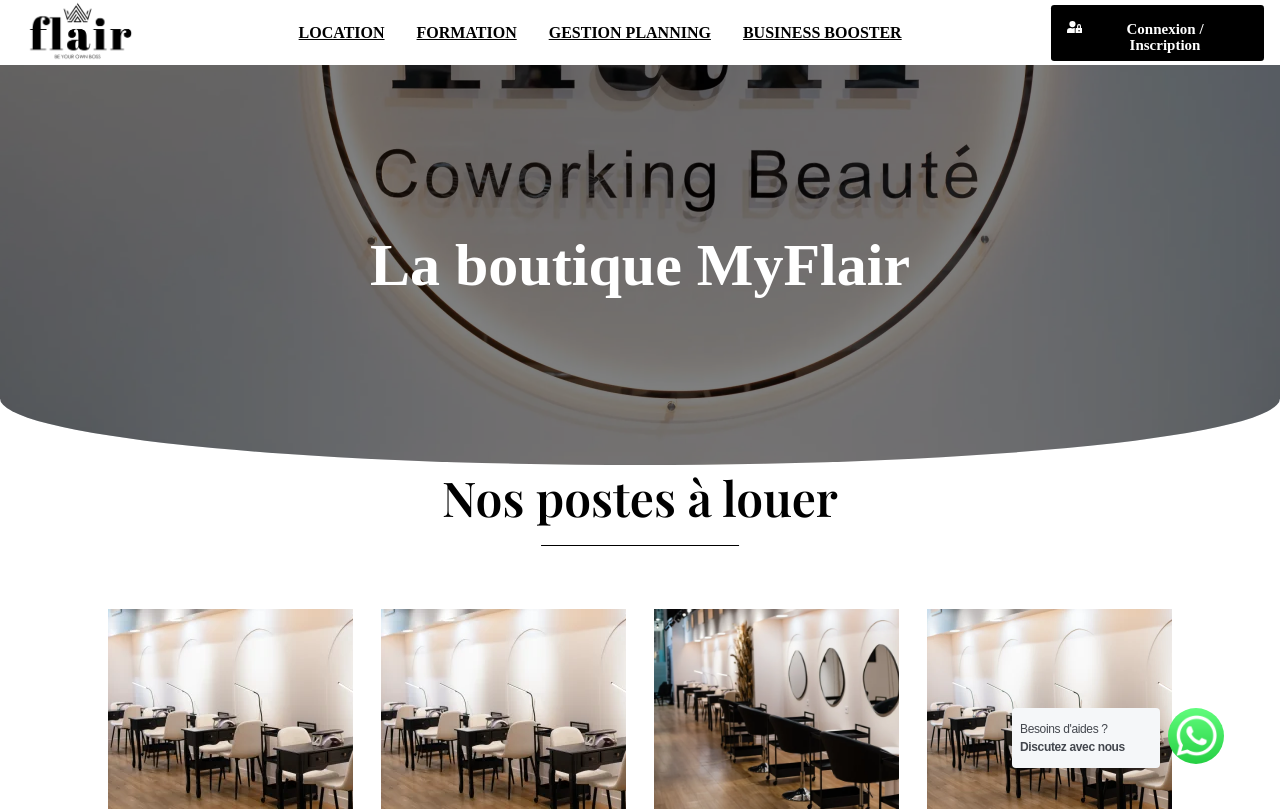
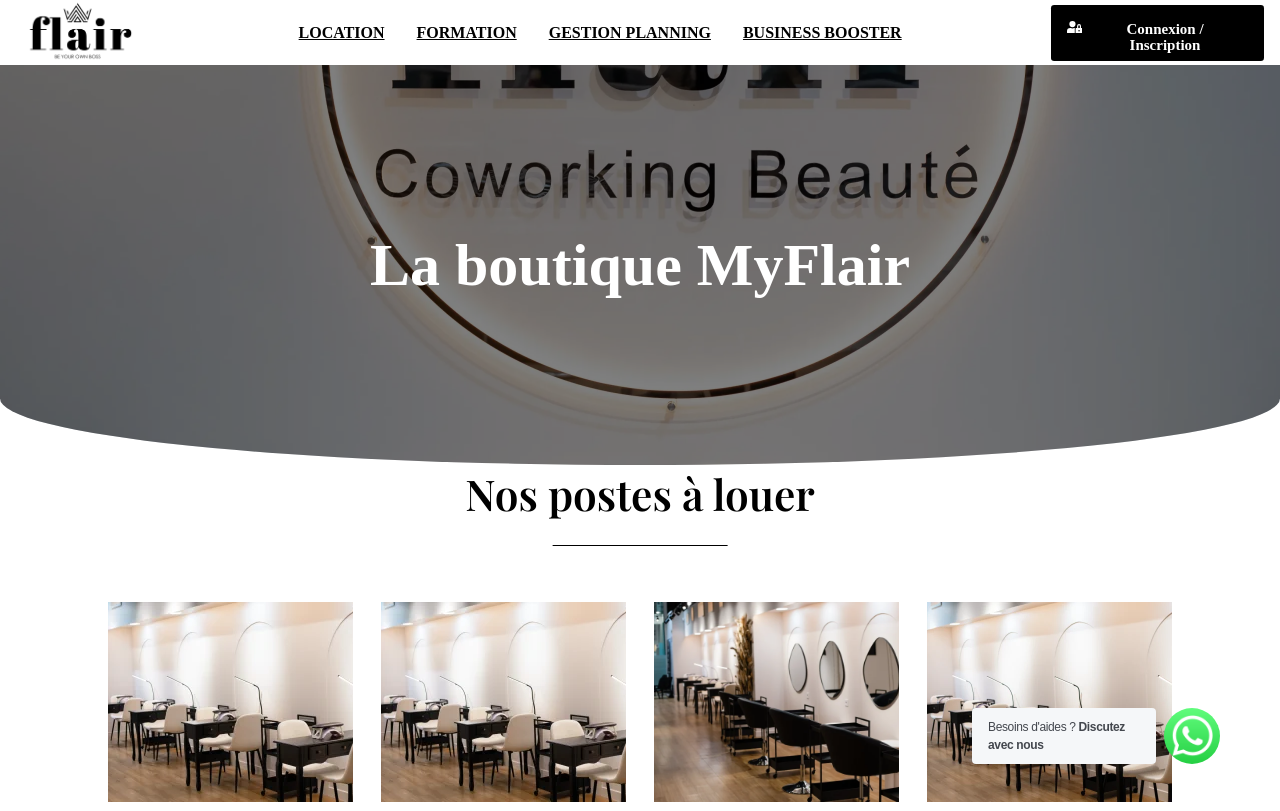
Before and after one commit to nivorako/Myflair-react, a React (Vite) app: page / in a window 1280 px wide. Shown: the top 811 px of the page. Built offline with nearby package versions, Linux system fonts and the light colour scheme; a web font is replaced by a local one.

Commit message:
whatsappModal-service

```diff
--- a/src/assets/components/section/index.css
+++ b/src/assets/components/section/index.css
@@ -13,7 +13,7 @@
     position: relative;
     font-family: "Playfair Display", Sans-serif;
     font-weight: 600;
-    font-size: 3rem;
+    font-size: 2.65rem;
     margin-bottom: 5rem;
     color: var(--color-primary);
     @media screen and (max-width:764px) {
--- a/src/assets/components/whatsappAd/index.css
+++ b/src/assets/components/whatsappAd/index.css
@@ -8,11 +8,11 @@
 }
 
 .whatsappAd-text{
-    width: 156px;
-    height: auto;
+    width: 180px;
+    height: 56px;
     font-family: Arial,Helvetica,sans-serif;
     background-color: #f5f7f9;
-    padding: 0 .5rem;
+    padding: 0 1rem;
     border-radius: 4px;
     color: #43474e;
     font-size: 12px;
--- a/src/assets/components/whatsappModal/WhatsappModal.jsx
+++ b/src/assets/components/whatsappModal/WhatsappModal.jsx
@@ -2,8 +2,9 @@
 import "./index.css";
 import WhatsappClose from '../whatsappClose/WhatsappClose';
 import WhatsappSvg from '../whatsappSvg/WhatsappSvg';
+import WhatsappAd from '../whatsappAd/WhatsappAd';
 
-const WhatsappModal = ({iconClicked, visible, showService}) => {
+const WhatsappModal = ({iconClicked, visible}) => {
 
     return (
         <div className='whatsapp-modal'>
@@ -11,7 +12,9 @@
                 <div className={`whatsapp-modal-modal ${visible ? "fadeOutService" : "fadeInService"}`}>
                     <div className='whatsapp-modalConv'>
                         <div className='whatsapp-modalConv-icon'>
-                            <WhatsappSvg />
+                            <WhatsappSvg
+                                fill="#fff"
+                            />
                         </div>
                         <div className='whatsapp-modalConv-text'>
                             <p>Commencer une conversation</p>
@@ -36,9 +39,15 @@
                                 <p>
                                     Service Client my flair
                                 </p>
+                                <p className='whatsapp-modalService-note'>
+                                    Dev Team
+                                </p>
                             </div>
                             <div className='whatsapp-modalService-littleIcon'>
-                                <img src="images/wa.svg" alt="" className='wa-img'/>
+                                <WhatsappSvg
+                                    fill="green"
+                                    backgroundClr="#ececec"
+                                />
                             </div>
                         </div>
                         <div className='svg'>
--- a/src/assets/components/whatsappModal/index.css
+++ b/src/assets/components/whatsappModal/index.css
@@ -39,7 +39,7 @@
 }
 
 .whatsapp-modalService-bigIcon{
-    width: 50px;
+    width: 40px;
     background-color: #ececec;
     border-radius: 20px;
 }
@@ -47,7 +47,7 @@
 .whatsapp-modalService-littleIcon{
     width: 20px;
     background-color: #ececec;
-    border-radius: 20px;
+
 }
 
 .whatsapp-modalConv-text{
@@ -98,6 +98,11 @@
     animation-fill-mode: both;
 }
 
+.whatsapp-modalService-text{
+    width: 70%;
+}
+
+
 .whatsapp-modal-icon{
     width: 90%;
     margin: auto;
@@ -112,6 +117,8 @@
 .fadeModalService{
     opacity: 0;
 }
+
+
 
 .fadeInModalService{
     animation-name: fadeInModalService;
--- a/src/assets/components/whatsappSvg/WhatsappSvg.jsx
+++ b/src/assets/components/whatsappSvg/WhatsappSvg.jsx
@@ -1,9 +1,9 @@
 import React from 'react';
 import "./index.css";
 
-const WhatsappSvg = () => {
+const WhatsappSvg = ({fill, backgroundClr}) => {
     return (
-        <div className='whatsapp-svg'>
+        <div className={`whatsapp-svg ${backgroundClr}`}>
             <svg
                 xmlns="http://www.w3.org/2000/svg"
                 viewBox="0 0 478.165 478.165"
@@ -14,7 +14,7 @@
             >
                     <path
                         d="M478.165 232.946c0 128.567-105.057 232.966-234.679 232.966-41.102 0-79.814-10.599-113.445-28.969L0 478.165l42.437-125.04c-21.438-35.065-33.77-76.207-33.77-120.159C8.667 104.34 113.763 0 243.485 0c129.623 0 234.68 104.34 234.68 232.946zM243.485 37.098c-108.802 0-197.422 87.803-197.422 195.868 0 42.915 13.986 82.603 37.576 114.879l-24.586 72.542 75.849-23.968c31.121 20.481 68.457 32.296 108.583 32.296 108.723 0 197.323-87.843 197.323-195.908 0-107.886-88.6-195.709-197.323-195.709zM361.931 286.62c-1.395-2.331-5.22-3.746-10.898-6.814-5.917-2.849-34.089-16.497-39.508-18.37-5.16-1.913-8.986-2.849-12.811 2.829-4.005 5.638-14.903 18.629-18.23 22.354-3.546 3.785-6.854 4.264-12.552 1.435-5.618-2.809-24.267-8.866-46.203-28.391-17.055-15.042-28.67-33.711-31.997-39.508-3.427-5.758-.398-8.826 2.471-11.635 2.69-2.59 5.778-6.734 8.627-10.041 2.969-3.287 3.905-5.638 5.798-9.424 1.913-3.905.936-7.192-.478-10.141-1.415-2.849-13.01-30.881-17.752-42.337-4.841-11.416-9.543-9.523-12.871-9.523-3.467 0-7.212-.478-11.117-.478-3.785 0-10.041 1.395-15.381 7.192-5.2 5.658-20.123 19.465-20.123 47.597 0 28.052 20.601 55.308 23.55 59.053 2.869 3.785 39.747 63.197 98.303 86.07 58.476 22.872 58.476 15.321 69.115 14.365 10.38-.956 34.069-13.867 38.811-27.096 4.66-13.45 4.66-24.766 3.246-27.137z"
-                        fill="#fff"
+                        fill={fill}
 
                     />
             </svg>
--- a/src/assets/components/whatsappSvg/index.css
+++ b/src/assets/components/whatsappSvg/index.css
@@ -3,6 +3,13 @@
     display: flex;
     justify-content: center;
     align-items: center;
-    background-color: rgb(45, 183, 66);
     border-radius: 50px;
 }
+
+.green{
+    background-color: rgb(45, 183, 66);
+}
+
+.grey{
+    background-color: #ececec;
+}
```
